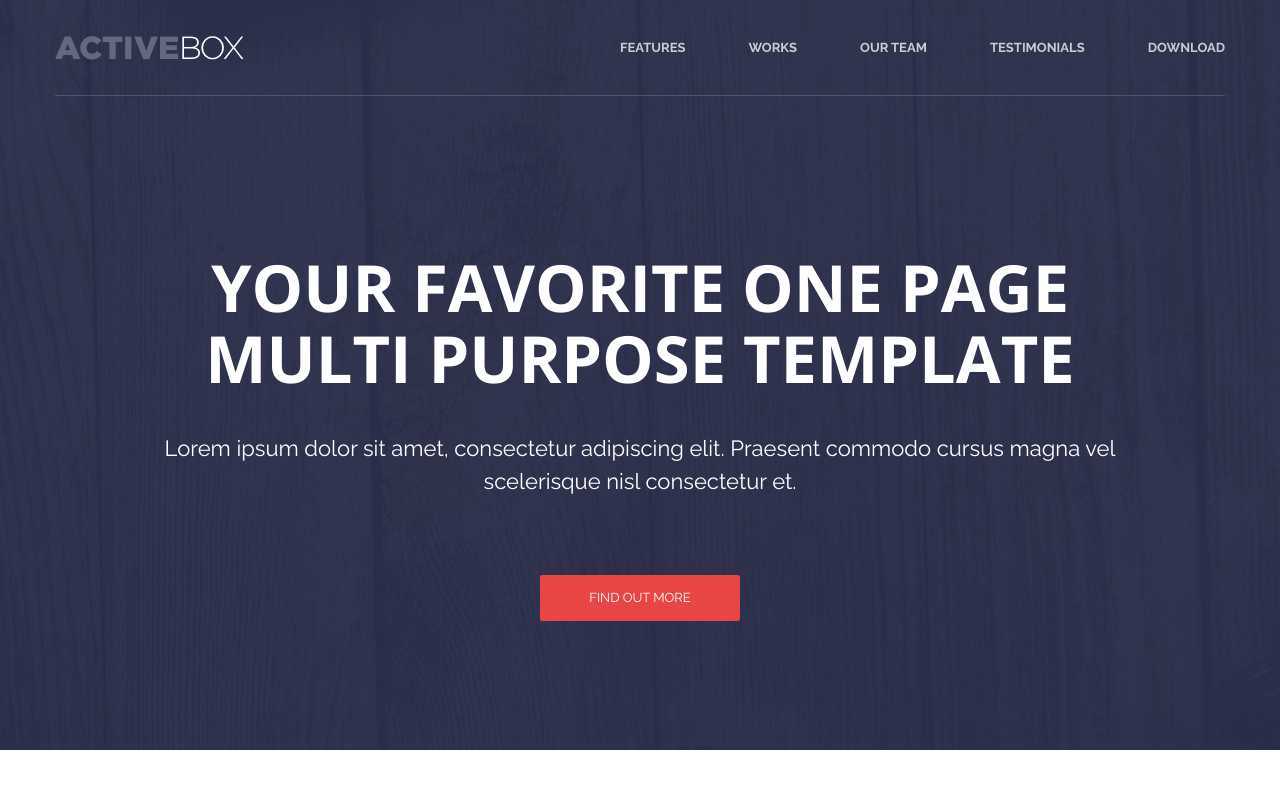
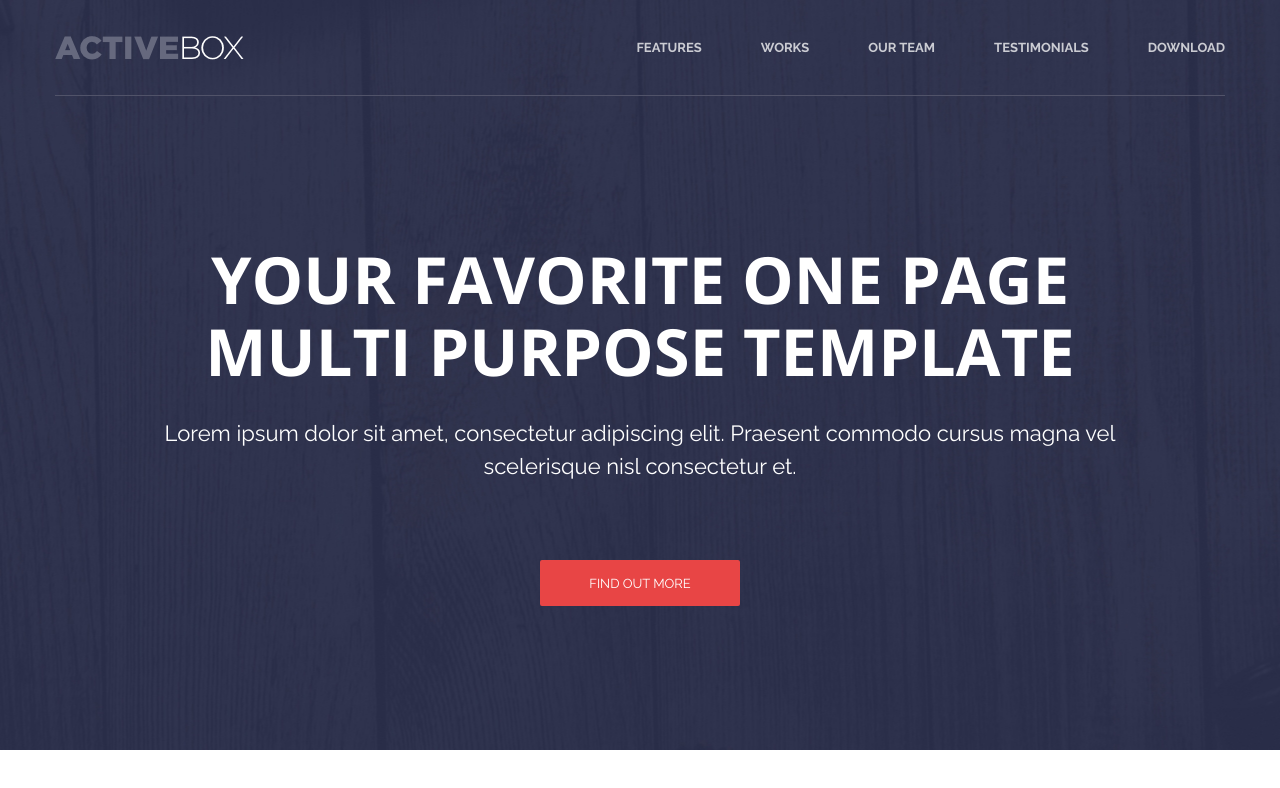
Before and after one commit to BernatskyMaxim/Activebox-site, a website: page src/index.html in a window 1280 px wide. Drawn offline with nearby package versions, Linux system fonts and the light colour scheme; files that its build step writes are made by us from their sources.

Commit message:
rework header

```diff
--- a/src/index.html
+++ b/src/index.html
@@ -10,27 +10,36 @@
 </head>
 <body>
 
+    <!-- Header -->
 <header class="header">
     <div class="container">
-            <div class="wrap header__wrap">
+        <div class="header__inner">
             <div class="header__logo">
                 <img src="img/main-logo.png" alt="logo">
             </div>
+
             <nav class="nav">
-                <a href="#" class="nav__link">Features</a>
-                <a href="#" class="nav__link">Works</a>
-                <a href="#" class="nav__link">Our Team</a>
-                <a href="#" class="nav__link">Testimonials</a>
-                <a href="#" class="nav__link">Download</a>
+                <a class="nav__link" href="#">Features</a>
+                <a class="nav__link" href="#">Works</a>
+                <a class="nav__link" href="#">Our Team</a>
+                <a class="nav__link" href="#">Testimonials</a>
+                <a class="nav__link" href="#">Download</a>
             </nav>
-            </div>
-            <div class="wrap intro__wrap">
-                <h1 class="intro__title">Your Favorite One Page Multi Purpose Template</h1>
-                <div class="intro__text">Lorem ipsum dolor sit amet, consectetur adipiscing elit. Praesent commodo cursus magna vel scelerisque nisl consectetur et.</div>
-                <button class="button">Find Out More</button>
         </div>
     </div>
 </header>
 
+
+<!-- Intro -->
+<div class="intro">
+    <div class="container">
+        <div class="intro__inner">
+            <h1 class="intro__title">Your Favorite One Page Multi Purpose Template</h1>
+            <h2 class="intro__subtitle">Lorem ipsum dolor sit amet, consectetur adipiscing elit. Praesent commodo cursus magna vel scelerisque nisl consectetur et.</h2>
+            <button class="button">Find Out More</a>
+        </div>
+    </div>
+</div>
+
 </body>
 </html>
--- a/src/sass/blocks/_header.scss
+++ b/src/sass/blocks/_header.scss
@@ -1,20 +1,26 @@
 .header {
-    background: url('../img/intro-bg.jpg') center (center/cover) no-repeat;
-    height: 750px;
-    &__wrap {
-        padding: 35px 0;
+    width: 100%;
+    height: 100px;
+    position: absolute;
+    top: 0;
+    left: 0;
+    z-index: 1000;
+    &__inner {
         display: flex;
         justify-content: space-between;
         align-items: center;
+        padding: 35px 0;
         border-bottom: 1px solid #515369;
     }
+}
     .nav {
+        display: flex;
+        font-size: 13px;
+        font-weight: 700;
+        text-transform: uppercase;
         &__link {
             opacity: 0.75;
             color: #ffffff;
-            font-size: 13px;
-            font-weight: 700;
-            text-transform: uppercase;
             margin-right: 59px;
             text-decoration: none;
             &:last-child {
@@ -27,4 +33,3 @@
             }
         }
     }
-}
--- a/src/sass/blocks/_intro.scss
+++ b/src/sass/blocks/_intro.scss
@@ -1,25 +1,30 @@
-.intro__wrap {
-    width: 100%;
-    max-width: 970px;
-    padding: 156px 0 156px 0;
+.intro {
     display: flex;
     flex-direction: column;
     justify-content: center;
+    height: 750px;
+    padding-top: 100px;
+    background: url('../img/intro-bg.jpg') center (center/cover) no-repeat;
+    &__inner {
+        width: 100%;
+        max-width: 970px;
+        margin: 0 auto;
         text-align: center;
     }
-
-.intro__title {
-    color: #ffffff;
-    font-family: "Open Sans";
+    &__title {
+        margin: 0 0 30px;
+        font-family: 'Open Sans', sans-serif;
         font-size: 65px;
+        line-height: 1.1;
+        color: #fff;
         font-weight: 700;
-    line-height: 71px;
         text-transform: uppercase;
     }
-
-.intro__text {
-    color: #ffffff;
+    &__subtitle {
+        margin-bottom: 60px;
         font-size: 22px;
+        color: #fff;
+        line-height: 1.5;
         font-weight: 400;
-    margin-top: 30px;
     }
+}
--- a/src/sass/style.scss
+++ b/src/sass/style.scss
@@ -10,16 +10,13 @@
 }
 
 .container {
-    max-width: 1900px;
+    width: 100%;
+    max-width: 1170px;
     margin: 0 auto;
 
 }
 
-.wrap {
-    width: 100%;
-    max-width: 1170px;
-    margin: 0 auto;
-}
+
 
 @import 'blocks/header';
 @import 'blocks/intro';
```
Also changed, not shown: 1 other file. Lines whose indentation alone changed are shown as unchanged.
